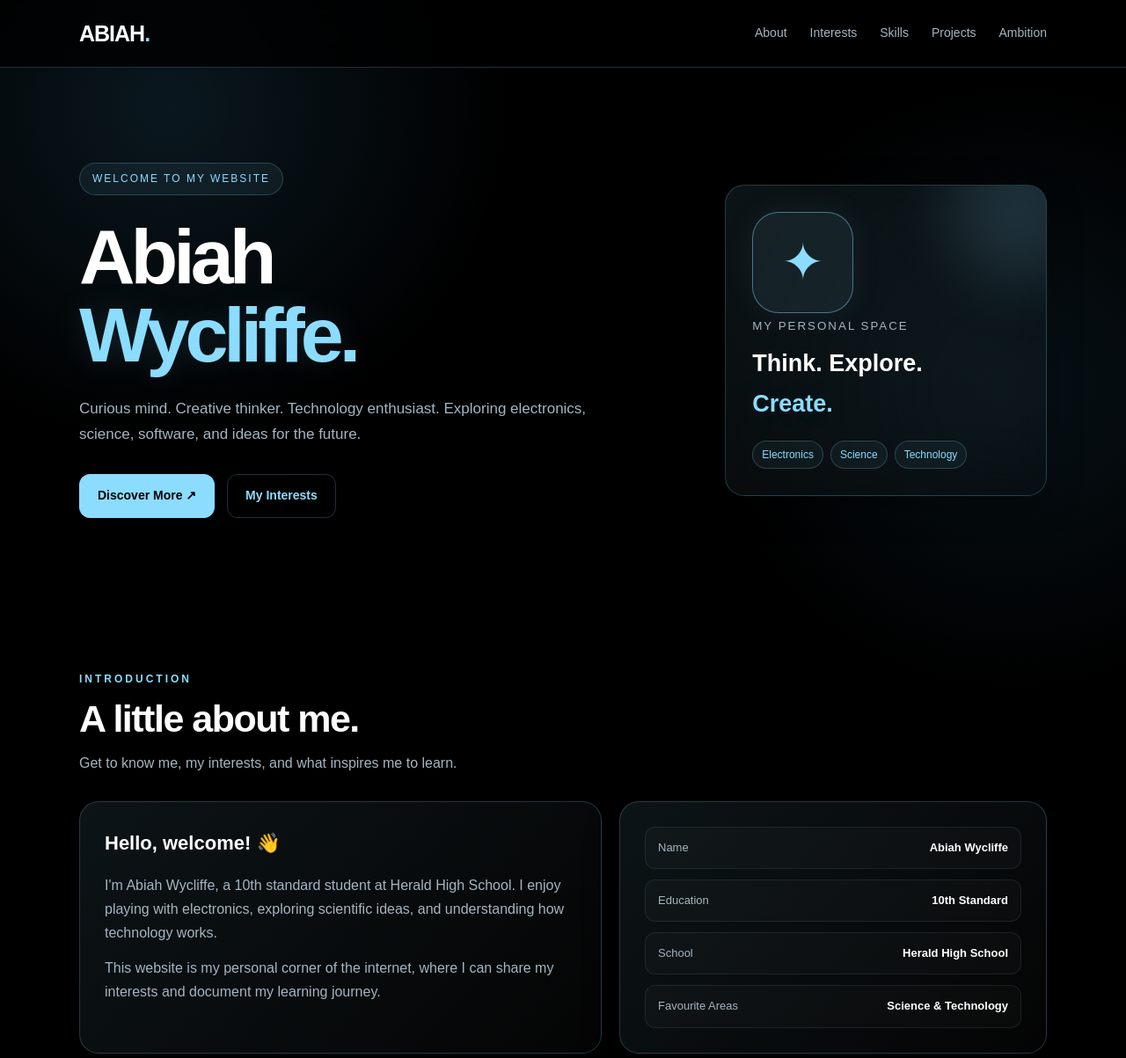
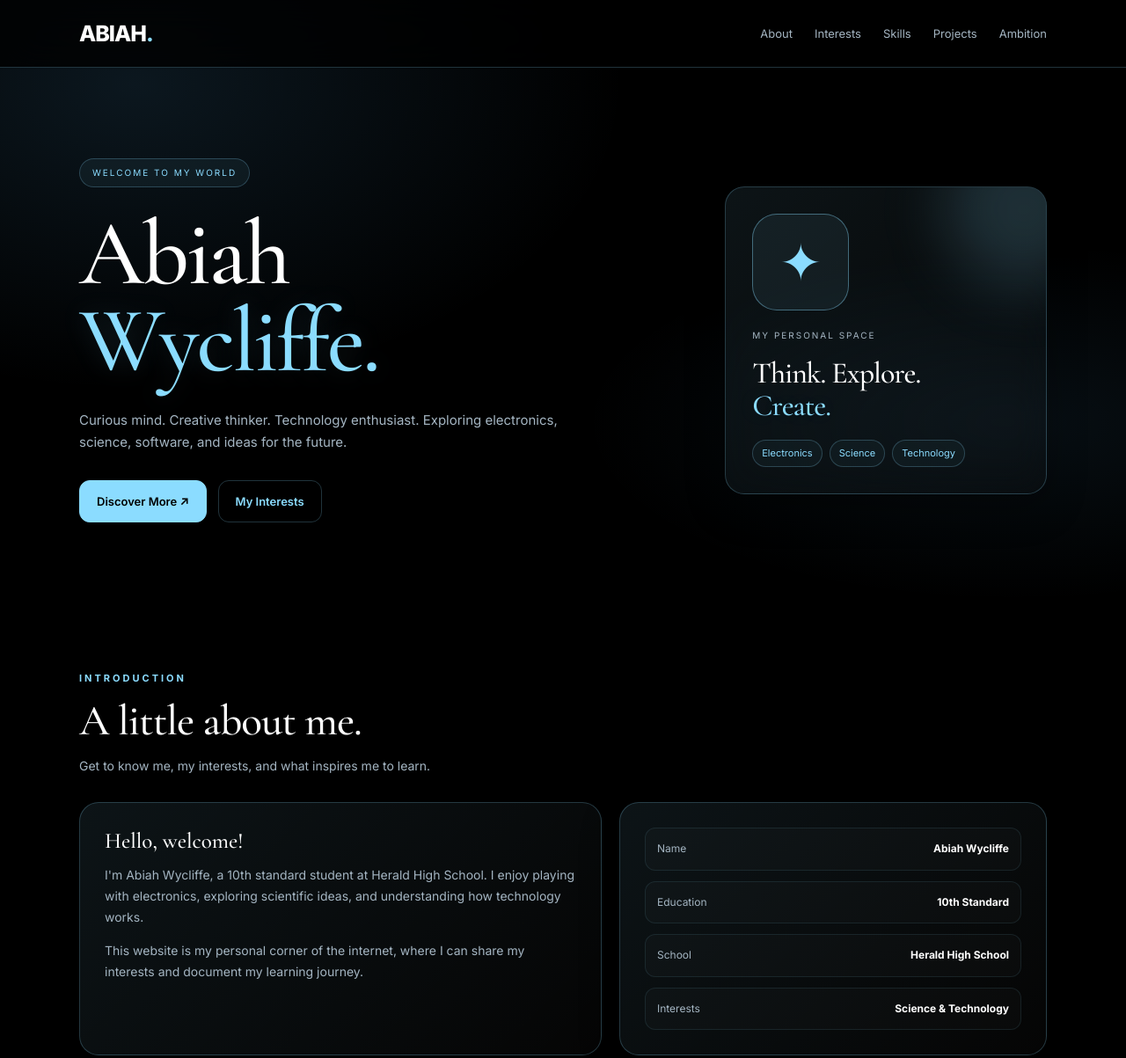
Before and after one commit to kankipatiwycliffe-creator/Wycliffe-website, a plain HTML site: page index.html in a window 1280 px wide. Shown: the top 1203 px of the page at 88% size. Drawn offline with nearby package versions, Linux system fonts and the light colour scheme.

Commit message:
Refactor index.html for style and content updates
Updated various styles and text content for improved clarity and consistency. Adjusted layout properties and refined typography across sections.

```diff
--- a/index.html
+++ b/index.html
@@ -5,17 +5,22 @@
 <meta charset="UTF-8">
 <meta name="viewport" content="width=device-width, initial-scale=1.0">
 <meta name="theme-color" content="#000000">
-<meta name="description" content="Abiah Wycliffe's personal website.">
-<title>Abiah Wycliffe | Official Website</title>
+<meta name="description" content="The personal website of Abiah Wycliffe.">
+<title>Abiah Wycliffe | Personal Website</title>
+
+<!-- Elegant cinematic typography -->
+<link rel="preconnect" href="https://fonts.googleapis.com">
+<link rel="preconnect" href="https://fonts.gstatic.com" crossorigin>
+<link href="https://fonts.googleapis.com/css2?family=Cormorant+Garamond:wght@400;500;600;700&family=Inter:wght@400;500;600;700;800&display=swap" rel="stylesheet">
 
 <style>
 :root {
-  --black: #000000;
+  --black: #000;
   --surface: #080d12;
   --blue: #8bdcff;
-  --blue-light: #c5efff;
+  --pale-blue: #c5efff;
   --muted: #a4b5c2;
-  --border: rgba(139,220,255,.22);
+  --border: rgba(139,220,255,.23);
 }
 
 * {
@@ -26,15 +31,26 @@
 
 html {
   scroll-behavior: smooth;
-  scroll-padding-top: 85px;
+  scroll-padding-top: 90px;
 }
 
 body {
   background: var(--black);
-  color: #ffffff;
-  font-family: Arial, Helvetica, sans-serif;
+  color: #fff;
+  font-family: 'Inter', Arial, sans-serif;
   line-height: 1.7;
   overflow-x: hidden;
+}
+
+body::before {
+  content: "";
+  position: fixed;
+  inset: 0;
+  pointer-events: none;
+  z-index: -1;
+  background:
+    radial-gradient(ellipse at 12% 12%, rgba(95,190,255,.12), transparent 35%),
+    radial-gradient(ellipse at 90% 60%, rgba(95,190,255,.08), transparent 30%);
 }
 
 a {
@@ -47,44 +63,29 @@ a {
   margin: auto;
 }
 
-/* BACKGROUND */
-
-body::before {
-  content: "";
-  position: fixed;
-  inset: 0;
-  pointer-events: none;
-  z-index: -1;
-  background:
-    radial-gradient(circle at 15% 15%,
-      rgba(83,190,255,.12), transparent 30%),
-    radial-gradient(circle at 90% 55%,
-      rgba(83,190,255,.09), transparent 28%);
-}
-
 /* NAVIGATION */
 
 header {
   position: sticky;
   top: 0;
   z-index: 100;
-  background: rgba(0,0,0,.8);
+  background: rgba(0,0,0,.78);
+  border-bottom: 1px solid var(--border);
   backdrop-filter: blur(20px);
   -webkit-backdrop-filter: blur(20px);
-  border-bottom: 1px solid var(--border);
 }
 
 nav {
   min-height: 76px;
   display: flex;
+  align-items: center;
   justify-content: space-between;
-  align-items: center;
   gap: 20px;
 }
 
 .logo {
   font-size: 25px;
-  font-weight: 900;
+  font-weight: 800;
   letter-spacing: -1px;
 }
 
@@ -95,13 +96,13 @@ nav {
 .nav-links {
   display: flex;
   align-items: center;
-  gap: 26px;
+  gap: 25px;
 }
 
 .nav-links a {
   color: var(--muted);
-  font-size: 14px;
-  transition: .25s;
+  font-size: 13px;
+  transition: color .25s;
 }
 
 .nav-links a:hover {
@@ -110,35 +111,74 @@ nav {
 
 .menu-button {
   display: none;
+  padding: 8px 12px;
   background: transparent;
+  color: var(--blue);
   border: 1px solid var(--border);
-  color: var(--blue);
   border-radius: 10px;
-  padding: 8px 12px;
-  font-size: 17px;
+  font-size: 15px;
 }
 
-/* GLASS EFFECT */
+/* GLASSMORPHISM */
 
 .glass {
   background: linear-gradient(
     135deg,
     rgba(139,220,255,.09),
-    rgba(255,255,255,.015)
+    rgba(255,255,255,.018)
   );
   border: 1px solid var(--border);
   border-radius: 22px;
   backdrop-filter: blur(18px);
   -webkit-backdrop-filter: blur(18px);
-  box-shadow: 0 12px 40px rgba(0,0,0,.3);
-  transition: transform .3s, border-color .3s,
-              box-shadow .3s;
+  box-shadow: 0 15px 45px rgba(0,0,0,.3);
+  transition: transform .3s, border-color .3s, box-shadow .3s;
 }
 
 .glass:hover {
   transform: translateY(-5px);
   border-color: rgba(139,220,255,.65);
-  box-shadow: 0 15px 45px rgba(67,183,255,.08);
+  box-shadow: 0 15px 45px rgba(70,180,255,.08);
+}
+
+/* CINEMATIC TYPOGRAPHY */
+
+h1, h2, h3 {
+  font-family: 'Cormorant Garamond', Georgia, serif;
+  font-weight: 500;
+}
+
+h1 {
+  font-size: clamp(58px, 9vw, 105px);
+  line-height: .94;
+  letter-spacing: -3px;
+  margin: 27px 0;
+}
+
+h2 {
+  font-size: clamp(34px, 5vw, 49px);
+  line-height: 1.1;
+  letter-spacing: -1px;
+}
+
+h3 {
+  font-size: 25px;
+  line-height: 1.2;
+  margin-bottom: 12px;
+}
+
+.blue-text {
+  color: var(--blue);
+  text-shadow: 0 0 30px rgba(139,220,255,.15);
+}
+
+.section-label {
+  color: var(--blue);
+  font-family: 'Inter', sans-serif;
+  font-size: 11px;
+  font-weight: 700;
+  letter-spacing: 3px;
+  text-transform: uppercase;
 }
 
 /* HERO */
@@ -154,115 +194,103 @@ nav {
 
 .badge {
   display: inline-block;
+  padding: 7px 14px;
   border: 1px solid var(--border);
-  background: rgba(139,220,255,.07);
+  border-radius: 50px;
   color: var(--blue);
-  padding: 7px 14px;
-  border-radius: 50px;
-  font-size: 12px;
+  background: rgba(139,220,255,.06);
+  font-size: 10px;
   letter-spacing: 2px;
 }
 
-h1 {
-  font-size: clamp(48px, 8vw, 88px);
-  line-height: 1.02;
-  letter-spacing: -5px;
-  margin: 25px 0;
-}
-
-.blue-text {
-  color: var(--blue);
-  text-shadow: 0 0 35px rgba(139,220,255,.15);
-}
-
 .hero-description {
-  max-width: 600px;
+  max-width: 590px;
   color: var(--muted);
-  font-size: 17px;
+  font-size: 15px;
   margin-bottom: 30px;
 }
 
 .buttons {
   display: flex;
   flex-wrap: wrap;
-  gap: 14px;
+  gap: 13px;
 }
 
 .button {
   display: inline-block;
-  padding: 12px 20px;
+  padding: 12px 19px;
   border-radius: 12px;
-  font-weight: bold;
-  font-size: 14px;
+  font-size: 13px;
+  font-weight: 600;
   transition: .25s;
 }
 
 .button-primary {
+  color: #000;
   background: var(--blue);
-  color: #000;
   border: 1px solid var(--blue);
 }
 
 .button-primary:hover {
-  background: var(--blue-light);
-  box-shadow: 0 0 25px rgba(139,220,255,.22);
+  background: var(--pale-blue);
+  box-shadow: 0 0 25px rgba(139,220,255,.2);
 }
 
 .button-outline {
+  color: var(--blue);
   border: 1px solid var(--border);
-  color: var(--blue);
 }
 
 .button-outline:hover {
-  background: rgba(139,220,255,.08);
+  background: rgba(139,220,255,.07);
 }
 
 /* HERO CARD */
 
 .hero-card {
-  min-height: 340px;
+  min-height: 350px;
   padding: 30px;
   display: flex;
   flex-direction: column;
   justify-content: space-between;
+  overflow: hidden;
   position: relative;
-  overflow: hidden;
 }
 
-.hero-card::after {
+.hero-card::before {
   content: "";
   position: absolute;
-  width: 170px;
-  height: 170px;
-  right: -60px;
-  top: -60px;
+  width: 180px;
+  height: 180px;
+  right: -65px;
+  top: -65px;
+  background: rgba(139,220,255,.17);
   border-radius: 50%;
-  background: rgba(139,220,255,.15);
   filter: blur(35px);
-  pointer-events: none;
 }
 
 .symbol {
-  width: 115px;
-  height: 115px;
+  width: 110px;
+  height: 110px;
   display: grid;
   place-items: center;
-  border-radius: 30px;
-  border: 1px solid rgba(139,220,255,.45);
-  background: rgba(139,220,255,.08);
+  border-radius: 28px;
   color: var(--blue);
   font-size: 58px;
-  box-shadow: 0 0 35px rgba(139,220,255,.08);
+  border: 1px solid rgba(139,220,255,.4);
+  background: rgba(139,220,255,.07);
 }
 
 .hero-card small {
   color: var(--muted);
   letter-spacing: 2px;
+  font-family: 'Inter', sans-serif;
+  font-size: 10px;
 }
 
 .hero-card h2 {
-  font-size: 27px;
-  margin: 8px 0 18px;
+  margin: 12px 0 20px;
+  font-size: 34px;
 }
 
 .tags {
@@ -272,38 +300,28 @@ h1 {
 }
 
 .tag {
+  padding: 5px 10px;
+  border-radius: 30px;
+  color: var(--blue);
   border: 1px solid var(--border);
-  color: var(--blue);
-  background: rgba(139,220,255,.05);
-  padding: 5px 10px;
-  border-radius: 50px;
-  font-size: 12px;
+  background: rgba(139,220,255,.04);
+  font-size: 11px;
 }
 
-/* GENERAL SECTIONS */
+/* SECTIONS */
 
 section.content-section {
   padding: 65px 0;
 }
 
-.section-label {
-  color: var(--blue);
-  font-size: 12px;
-  font-weight: bold;
-  letter-spacing: 3px;
-  text-transform: uppercase;
-}
-
 .section-title {
-  font-size: clamp(30px, 5vw, 43px);
-  line-height: 1.2;
-  margin: 10px 0;
-  letter-spacing: -1.5px;
+  margin: 12px 0;
 }
 
 .section-description {
   color: var(--muted);
   max-width: 650px;
+  font-size: 14px;
   margin-bottom: 30px;
 }
 
@@ -319,14 +337,10 @@ section.content-section {
   padding: 28px;
 }
 
-.about-card h3 {
-  font-size: 22px;
-  margin-bottom: 15px;
-}
-
 .about-card p {
   color: var(--muted);
-  margin-bottom: 13px;
+  font-size: 14px;
+  margin-bottom: 14px;
 }
 
 .details {
@@ -339,23 +353,23 @@ section.content-section {
   justify-content: space-between;
   align-items: center;
   gap: 15px;
-  padding: 12px 14px;
+  padding: 13px;
   border-radius: 12px;
-  background: rgba(255,255,255,.025);
   border: 1px solid rgba(139,220,255,.1);
+  background: rgba(255,255,255,.02);
 }
 
 .detail span {
   color: var(--muted);
-  font-size: 13px;
+  font-size: 12px;
 }
 
 .detail strong {
   text-align: right;
-  font-size: 13px;
+  font-size: 12px;
 }
 
-/* INTERESTS AND SKILLS */
+/* CARDS */
 
 .cards {
   display: grid;
@@ -369,51 +383,46 @@ section.content-section {
 }
 
 .card-icon {
-  width: 48px;
-  height: 48px;
+  width: 46px;
+  height: 46px;
   display: grid;
   place-items: center;
   border: 1px solid var(--border);
-  background: rgba(139,220,255,.07);
   border-radius: 14px;
+  background: rgba(139,220,255,.06);
   color: var(--blue);
-  font-size: 25px;
+  font-size: 23px;
   margin-bottom: 18px;
-}
-
-.card h3 {
-  font-size: 18px;
-  margin-bottom: 10px;
 }
 
 .card p {
   color: var(--muted);
-  font-size: 14px;
+  font-size: 13px;
 }
 
 /* FEATURE BANNER */
 
 .banner {
+  padding: 28px;
   display: flex;
   align-items: flex-start;
   gap: 20px;
-  padding: 28px;
 }
 
-.banner h3 {
-  margin-bottom: 8px;
+.banner .card-icon {
+  flex-shrink: 0;
 }
 
 .banner p {
   color: var(--muted);
+  font-size: 14px;
 }
 
 /* FOOTER */
 
 footer {
-  margin-top: 60px;
+  margin-top: 55px;
   border-top: 1px solid var(--border);
-  background: rgba(0,0,0,.4);
 }
 
 .footer-inner {
@@ -423,18 +432,18 @@ footer {
   align-items: center;
   gap: 20px;
   color: var(--muted);
-  font-size: 13px;
+  font-size: 12px;
 }
 
 .footer-inner strong {
-  color: white;
+  color: #fff;
 }
 
 .footer-inner a {
   color: var(--blue);
 }
 
-/* RESPONSIVE DESIGN */
+/* MOBILE */
 
 @media (max-width: 800px) {
   .hero {
@@ -444,7 +453,7 @@ footer {
   }
 
   .hero-card {
-    min-height: 270px;
+    min-height: 280px;
   }
 
   .about-grid {
@@ -475,8 +484,8 @@ footer {
     display: none;
     flex-direction: column;
     align-items: stretch;
+    gap: 0;
     width: 100%;
-    gap: 0;
   }
 
   .nav-links.open {
@@ -489,12 +498,12 @@ footer {
   }
 
   h1 {
-    font-size: clamp(45px, 13vw, 65px);
-    letter-spacing: -3px;
+    font-size: clamp(55px, 14vw, 75px);
+    letter-spacing: -2px;
   }
 
   .hero-description {
-    font-size: 15px;
+    font-size: 14px;
   }
 
   section.content-section {
@@ -514,10 +523,6 @@ footer {
     flex-direction: column;
     align-items: flex-start;
     justify-content: center;
-  }
-
-  .detail {
-    align-items: flex-start;
   }
 }
 
@@ -557,10 +562,9 @@ footer {
 <main>
 <div class="container">
 
-  <!-- HOME -->
   <section class="hero" id="home">
     <div>
-      <span class="badge">WELCOME TO MY WEBSITE</span>
+      <span class="badge">WELCOME TO MY WORLD</span>
 
       <h1>
         Abiah<br>
@@ -573,12 +577,8 @@ footer {
       </p>
 
       <div class="buttons">
-        <a href="#about" class="button button-primary">
-          Discover More ↗
-        </a>
-        <a href="#interests" class="button button-outline">
-          My Interests
-        </a>
+        <a href="#about" class="button button-primary">Discover More ↗</a>
+        <a href="#interests" class="button button-outline">My Interests</a>
       </div>
     </div>
 
@@ -598,7 +598,6 @@ footer {
     </div>
   </section>
 
-  <!-- ABOUT -->
   <section class="content-section" id="about">
     <div class="section-label">Introduction</div>
     <h2 class="section-title">A little about me.</h2>
@@ -608,7 +607,7 @@ footer {
 
     <div class="about-grid">
       <div class="about-card glass">
-        <h3>Hello, welcome! 👋</h3>
+        <h3>Hello, welcome!</h3>
         <p>
           I'm Abiah Wycliffe, a 10th standard student at Herald High School.
           I enjoy playing with electronics, exploring scientific ideas,
@@ -626,19 +625,16 @@ footer {
             <span>Name</span>
             <strong>Abiah Wycliffe</strong>
           </div>
-
           <div class="detail">
             <span>Education</span>
             <strong>10th Standard</strong>
           </div>
-
           <div class="detail">
             <span>School</span>
             <strong>Herald High School</strong>
           </div>
-
           <div class="detail">
-            <span>Favourite Areas</span>
+            <span>Interests</span>
             <strong>Science &amp; Technology</strong>
           </div>
         </div>
@@ -646,7 +642,6 @@ footer {
     </div>
   </section>
 
-  <!-- INTERESTS -->
   <section class="content-section" id="interests">
     <div class="section-label">What I enjoy</div>
     <h2 class="section-title">My interests.</h2>
@@ -658,33 +653,23 @@ footer {
       <article class="card glass">
         <div class="card-icon">⚡</div>
         <h3>Electronics</h3>
-        <p>
-          Exploring circuits, electronic components, devices,
-          and how they work together.
-        </p>
+        <p>Exploring circuits, components, and how electronic devices work.</p>
       </article>
 
       <article class="card glass">
         <div class="card-icon">🔬</div>
         <h3>Science</h3>
-        <p>
-          Understanding the world through scientific thinking,
-          questions, and experiments.
-        </p>
+        <p>Understanding the world through scientific thinking and questions.</p>
       </article>
 
       <article class="card glass">
         <div class="card-icon">💻</div>
         <h3>Software &amp; AI</h3>
-        <p>
-          Discovering programming, artificial intelligence,
-          and technology-based solutions.
-        </p>
+        <p>Discovering programming, artificial intelligence, and technology.</p>
       </article>
     </div>
   </section>
 
-  <!-- SKILLS -->
   <section class="content-section" id="skills">
     <div class="section-label">Personal development</div>
     <h2 class="section-title">Skills I'm developing.</h2>
@@ -696,33 +681,23 @@ footer {
       <article class="card glass">
         <div class="card-icon">🧠</div>
         <h3>Critical Thinking</h3>
-        <p>
-          Asking questions, analysing ideas, and looking
-          for logical solutions.
-        </p>
+        <p>Asking questions, analysing ideas, and looking for logical solutions.</p>
       </article>
 
       <article class="card glass">
         <div class="card-icon">🛠️</div>
         <h3>Practical Learning</h3>
-        <p>
-          Learning through projects, exploration,
-          and hands-on activities.
-        </p>
+        <p>Learning through projects, exploration, and hands-on activities.</p>
       </article>
 
       <article class="card glass">
         <div class="card-icon">🌱</div>
         <h3>Continuous Growth</h3>
-        <p>
-          Developing knowledge, improving skills,
-          and staying curious.
-        </p>
+        <p>Developing knowledge, improving skills, and staying curious.</p>
       </article>
     </div>
   </section>
 
-  <!-- PROJECTS -->
   <section class="content-section" id="projects">
     <div class="section-label">My journey</div>
     <h2 class="section-title">Projects &amp; achievements.</h2>
@@ -735,26 +710,24 @@ footer {
       <div>
         <h3>More coming soon</h3>
         <p>
-          As I complete projects, learn new skills, and achieve
-          milestones, I'll add them here.
+          As I complete projects, learn new skills, and reach milestones,
+          I'll add them here.
         </p>
       </div>
     </div>
   </section>
 
-  <!-- AMBITION -->
   <section class="content-section" id="ambition">
     <div class="section-label">Looking forward</div>
     <h2 class="section-title">My ambition.</h2>
 
     <div class="banner glass">
-      <div class="card-icon">🌌</div>
+      <div class="card-icon">✦</div>
       <div>
         <h3>Building my future</h3>
         <p>
-          I'm working towards my goals through education,
-          curiosity, and a commitment to learning.
-          The journey continues with every new idea.
+          I'm working towards my goals through education, curiosity,
+          and a commitment to learning. The journey continues with every new idea.
         </p>
       </div>
     </div>
@@ -776,7 +749,6 @@ const navLinks = document.getElementById("navLinks");
 
 menuButton.addEventListener("click", () => {
   const open = navLinks.classList.toggle("open");
-
   menuButton.setAttribute("aria-expanded", String(open));
   menuButton.textContent = open ? "✕ Close" : "☰ Menu";
 });
@@ -789,8 +761,7 @@ navLinks.querySelectorAll("a").forEach(link => {
   });
 });
 
-document.getElementById("year").textContent =
-  new Date().getFullYear();
+document.getElementById("year").textContent = new Date().getFullYear();
 </script>
 
 </body>
```
